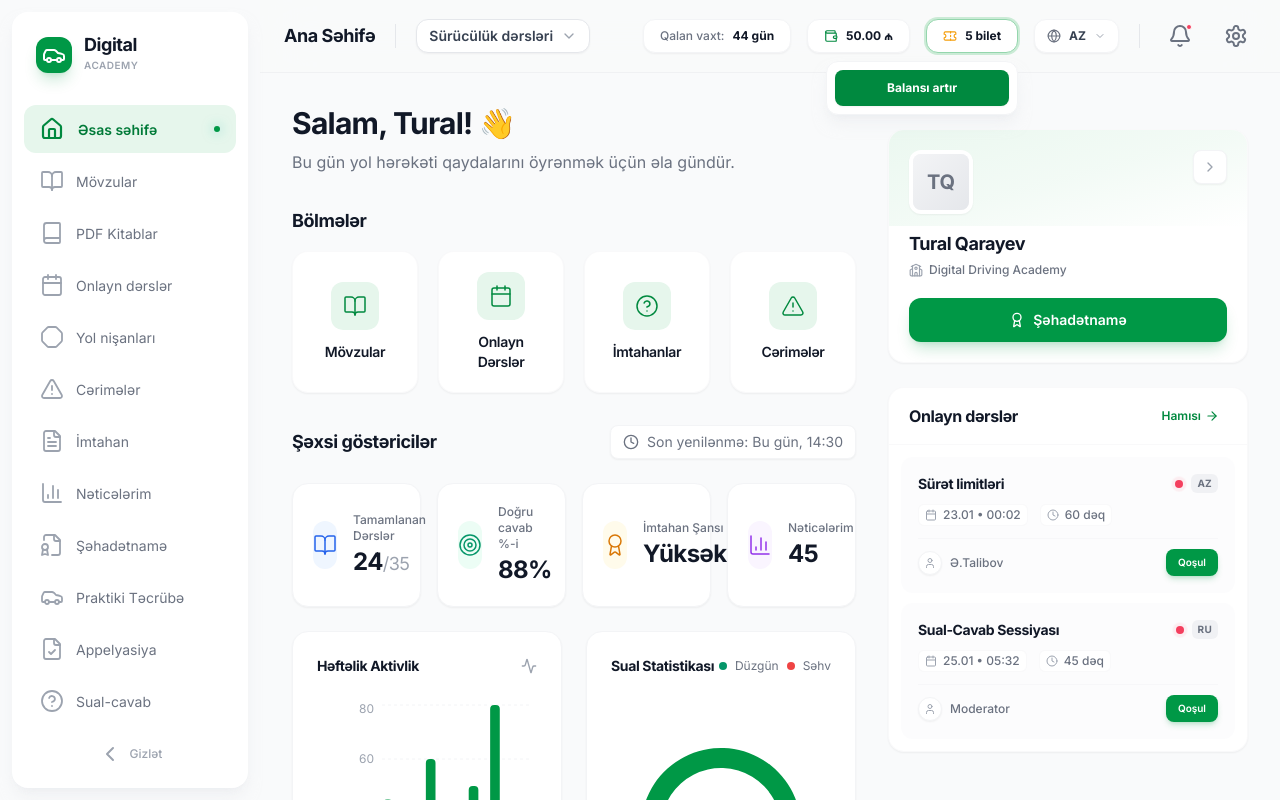
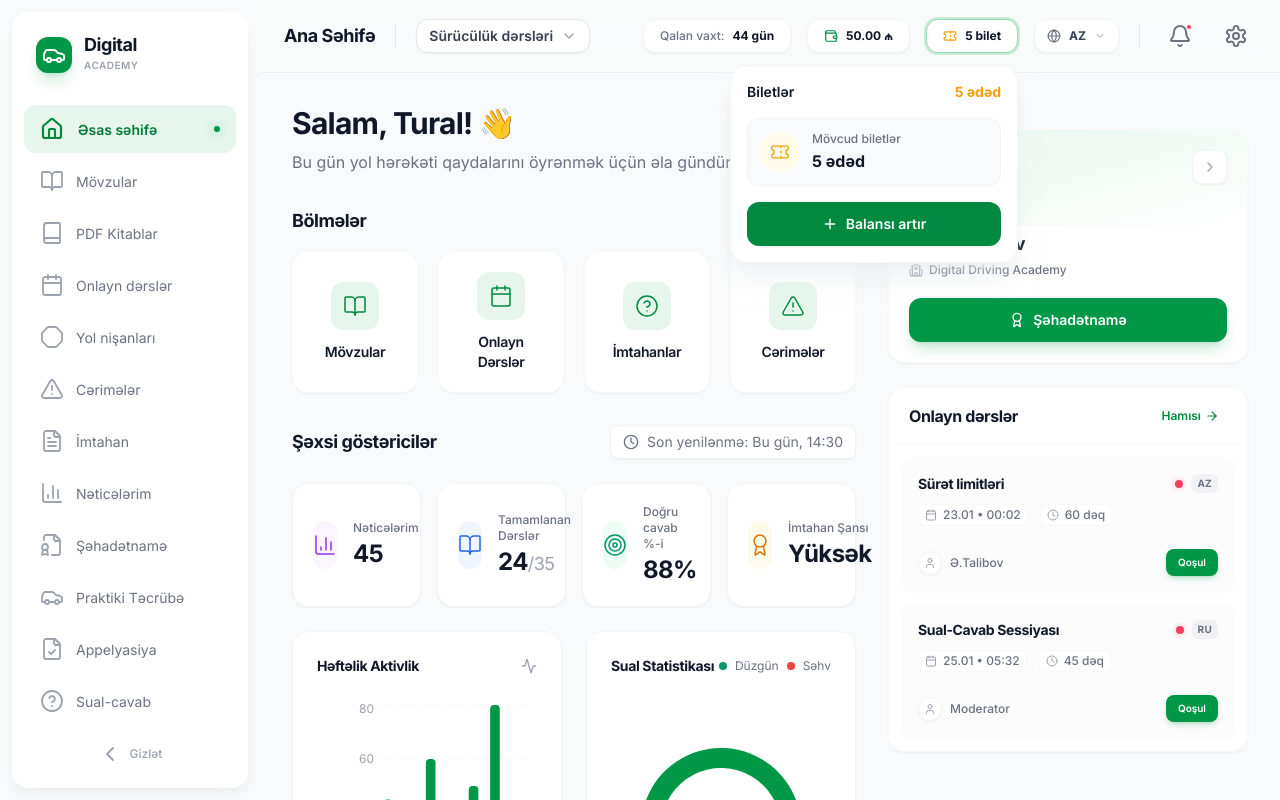
Before and after one commit to tur4l999/DDA-web, a React (Vite) app: page / in a window 1280 px wide. Both pictures are taken after a click on the button "5 bilet". Built offline with nearby package versions, Linux system fonts and the light colour scheme.

Commit message:
Improve dashboard header UI and reorder statistics cards

```diff
--- a/src/components/Dashboard.jsx
+++ b/src/components/Dashboard.jsx
@@ -1,5 +1,5 @@
 import { useState } from 'react'
-import { Menu, Settings, Bell, Globe, BookOpen, Video, HelpCircle, FileText, BookMarked, AlertTriangle, BarChart3, Calendar, ChevronRight, ChevronDown, Monitor, Wallet, Ticket, Lock, Check } from 'lucide-react'
+import { Menu, Settings, Bell, Globe, BookOpen, Video, HelpCircle, FileText, BookMarked, AlertTriangle, BarChart3, Calendar, ChevronRight, ChevronDown, Monitor, Wallet, Ticket, Lock, Check, Plus } from 'lucide-react'
 import OnlineClassCard from './OnlineClassCard'
 import ProfileCard from './ProfileCard'
 import OnlineClasses from './OnlineClasses'
@@ -169,14 +169,32 @@ export default function Dashboard({ onMenuClick, currentPage, setCurrentPage })
               {isBalanceOpen && (
                 <>
                   <div className="fixed inset-0 z-40" onClick={() => setIsBalanceOpen(false)} />
-                  <div className="absolute top-full right-0 mt-2 w-48 bg-white border border-gray-100 rounded-xl shadow-lg shadow-gray-200/50 p-2 z-50 animate-scale-in origin-top-right">
+                  <div className="absolute top-full right-0 mt-3 w-72 bg-white border border-gray-100 rounded-2xl shadow-xl shadow-gray-200/50 p-4 z-50 animate-scale-in origin-top-right">
+                    <div className="flex items-center justify-between mb-4">
+                      <span className="text-sm font-semibold text-gray-900">Balansım</span>
+                      <span className="text-sm font-bold text-primary-600">50.00 ₼</span>
+                    </div>
+
+                    <div className="p-3 bg-gray-50 rounded-xl mb-4 border border-gray-100">
+                      <div className="flex items-center gap-3">
+                        <div className="w-10 h-10 rounded-full bg-primary-50 flex items-center justify-center text-primary-600">
+                          <Wallet className="w-5 h-5" strokeWidth={1.5} />
+                        </div>
+                        <div>
+                          <p className="text-xs text-gray-500 font-medium mb-0.5">Cari balans</p>
+                          <p className="text-base font-bold text-gray-900">50.00 ₼</p>
+                        </div>
+                      </div>
+                    </div>
+
                     <button
                       onClick={() => {
                         setCurrentPage('payments');
                         setIsBalanceOpen(false);
                       }}
-                      className="w-full bg-primary-600 hover:bg-primary-700 text-white text-xs font-bold py-2.5 rounded-lg transition-colors shadow-sm"
+                      className="w-full flex items-center justify-center gap-2 bg-primary-600 hover:bg-primary-700 text-white text-sm font-semibold py-3 rounded-xl transition-all shadow-sm hover:shadow-md active:scale-95"
                     >
+                      <Plus className="w-4 h-4" />
                       Balansı artır
                     </button>
                   </div>
@@ -196,14 +214,32 @@ export default function Dashboard({ onMenuClick, currentPage, setCurrentPage })
               {isTicketOpen && (
                 <>
                   <div className="fixed inset-0 z-40" onClick={() => setIsTicketOpen(false)} />
-                  <div className="absolute top-full right-0 mt-2 w-48 bg-white border border-gray-100 rounded-xl shadow-lg shadow-gray-200/50 p-2 z-50 animate-scale-in origin-top-right">
+                  <div className="absolute top-full right-0 mt-3 w-72 bg-white border border-gray-100 rounded-2xl shadow-xl shadow-gray-200/50 p-4 z-50 animate-scale-in origin-top-right">
+                    <div className="flex items-center justify-between mb-4">
+                      <span className="text-sm font-semibold text-gray-900">Biletlər</span>
+                      <span className="text-sm font-bold text-amber-500">5 ədəd</span>
+                    </div>
+
+                    <div className="p-3 bg-gray-50 rounded-xl mb-4 border border-gray-100">
+                      <div className="flex items-center gap-3">
+                        <div className="w-10 h-10 rounded-full bg-amber-50 flex items-center justify-center text-amber-500">
+                          <Ticket className="w-5 h-5" strokeWidth={1.5} />
+                        </div>
+                        <div>
+                          <p className="text-xs text-gray-500 font-medium mb-0.5">Mövcud biletlər</p>
+                          <p className="text-base font-bold text-gray-900">5 ədəd</p>
+                        </div>
+                      </div>
+                    </div>
+
                     <button
                       onClick={() => {
                         setCurrentPage('payments');
                         setIsTicketOpen(false);
                       }}
-                      className="w-full bg-primary-600 hover:bg-primary-700 text-white text-xs font-bold py-2.5 rounded-lg transition-colors shadow-sm"
+                      className="w-full flex items-center justify-center gap-2 bg-primary-600 hover:bg-primary-700 text-white text-sm font-semibold py-3 rounded-xl transition-all shadow-sm hover:shadow-md active:scale-95"
                     >
+                      <Plus className="w-4 h-4" />
                       Balansı artır
                     </button>
                   </div>
--- a/src/components/UserStatistics.jsx
+++ b/src/components/UserStatistics.jsx
@@ -72,6 +72,16 @@ export default function UserStatistics({ onExamClick }) {
       {/* Summary Cards */}
       <div className="grid grid-cols-1 sm:grid-cols-2 lg:grid-cols-4 gap-4">
         <div className="bg-white p-5 rounded-2xl shadow-sm border border-gray-100 flex items-center gap-4 hover:shadow-md transition-shadow">
+          <div className="w-12 h-12 rounded-xl bg-purple-50 text-purple-600 flex items-center justify-center">
+            <BarChart3 className="w-6 h-6" strokeWidth={1.5} />
+          </div>
+          <div>
+            <p className="text-xs text-gray-500 font-medium mb-0.5">Nəticələrim</p>
+            <h4 className="text-2xl font-bold text-gray-900">45</h4>
+          </div>
+        </div>
+
+        <div className="bg-white p-5 rounded-2xl shadow-sm border border-gray-100 flex items-center gap-4 hover:shadow-md transition-shadow">
           <div className="w-12 h-12 rounded-xl bg-blue-50 text-blue-600 flex items-center justify-center">
             <BookOpen className="w-6 h-6" strokeWidth={1.5} />
           </div>
@@ -98,16 +108,6 @@ export default function UserStatistics({ onExamClick }) {
           <div>
             <p className="text-xs text-gray-500 font-medium mb-0.5">İmtahan Şansı</p>
             <h4 className="text-2xl font-bold text-gray-900">Yüksək</h4>
-          </div>
-        </div>
-
-        <div className="bg-white p-5 rounded-2xl shadow-sm border border-gray-100 flex items-center gap-4 hover:shadow-md transition-shadow">
-          <div className="w-12 h-12 rounded-xl bg-purple-50 text-purple-600 flex items-center justify-center">
-            <BarChart3 className="w-6 h-6" strokeWidth={1.5} />
-          </div>
-          <div>
-            <p className="text-xs text-gray-500 font-medium mb-0.5">Nəticələrim</p>
-            <h4 className="text-2xl font-bold text-gray-900">45</h4>
           </div>
         </div>
       </div>
```
